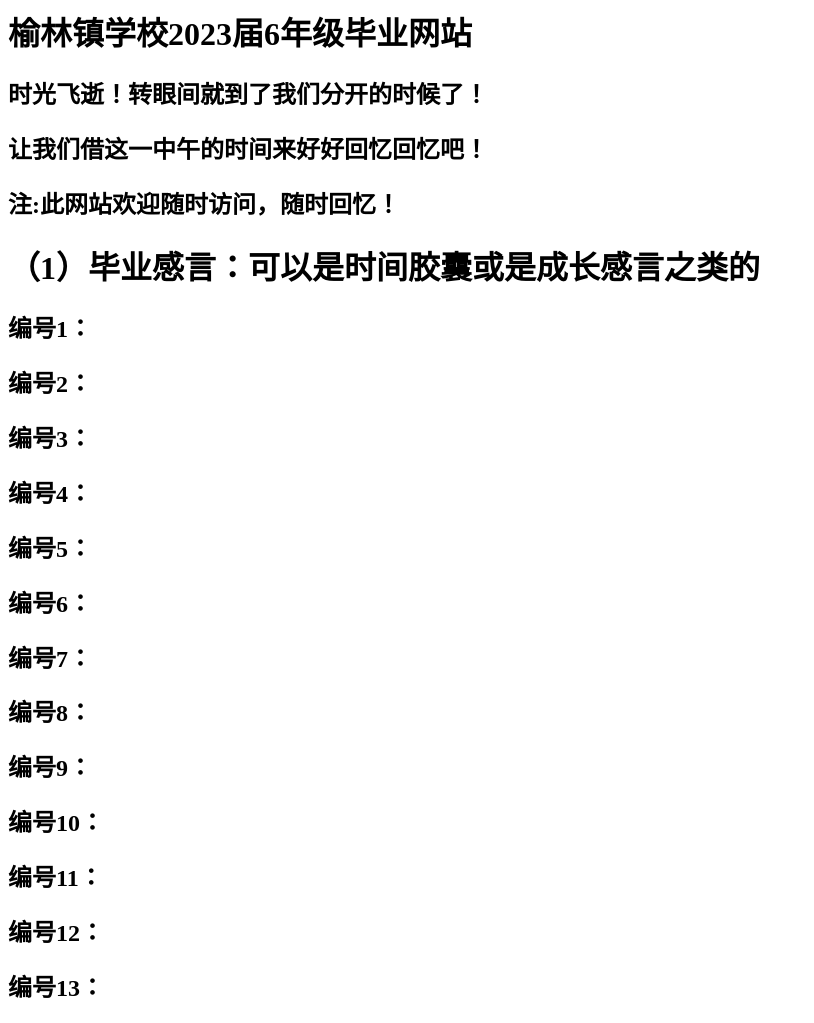
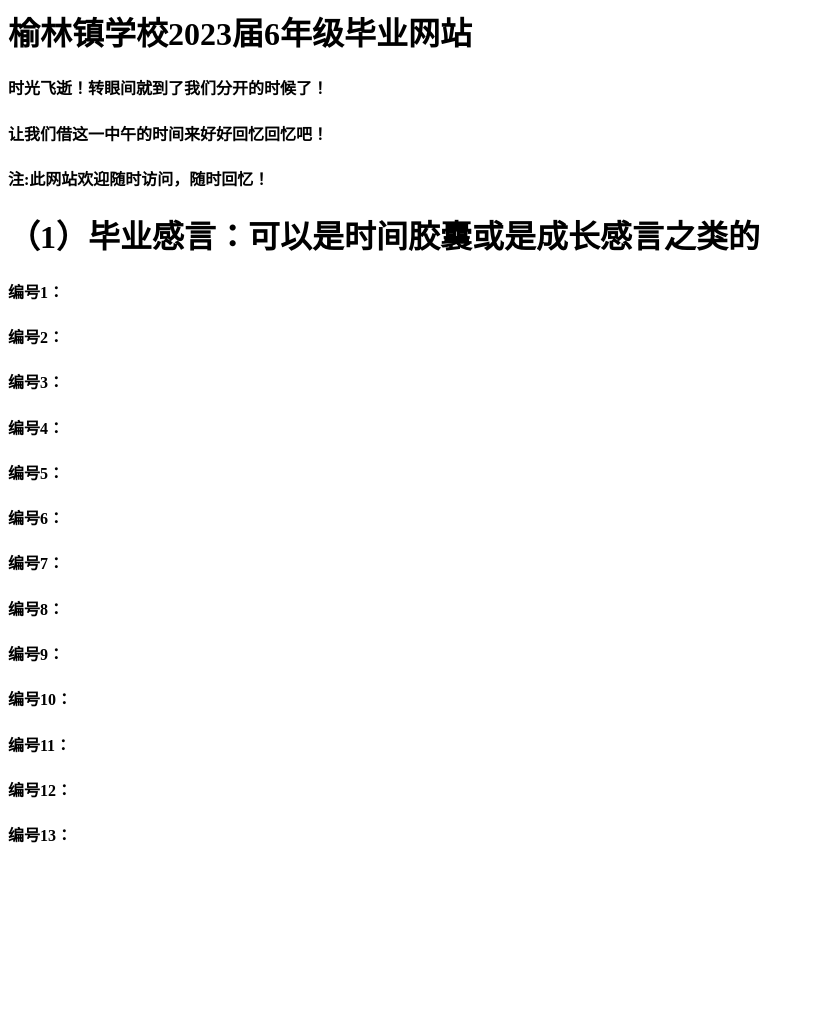
Before and after one commit to yulin2362/yulin2362.github.io, a plain HTML site: page index.html in a window 1280 px wide. Shown: the whole page, without its empty margins (0-814 px from the left). After the commit the page ends 867 px from the top, so only its background shows below. Drawn offline with Linux system fonts and the light colour scheme.

Commit message:
Update index.html

```diff
--- a/index.html
+++ b/index.html
@@ -1,19 +1,19 @@
 <h1>榆林镇学校2023届6年级毕业网站</h1>
-<h2>时光飞逝！转眼间就到了我们分开的时候了！</h2>
-<h2>让我们借这一中午的时间来好好回忆回忆吧！</h2>
-<h2>注:此网站欢迎随时访问，随时回忆！</h2>
+<h4>时光飞逝！转眼间就到了我们分开的时候了！</h4>
+<h4>让我们借这一中午的时间来好好回忆回忆吧！</h4>
+<h4>注:此网站欢迎随时访问，随时回忆！</h4>
 
 <h1>（1）毕业感言：可以是时间胶囊或是成长感言之类的</h1>
-<h2>编号1：</h2>
-<h2>编号2：</h2>
-<h2>编号3：</h2>
-<h2>编号4：</h2>
-<h2>编号5：</h2>
-<h2>编号6：</h2>
-<h2>编号7：</h2>
-<h2>编号8：</h2>
-<h2>编号9：</h2>
-<h2>编号10：</h2>
-<h2>编号11：</h2>
-<h2>编号12：</h2>
-<h2>编号13：</h2>
+<h4>编号1：</h4>
+<h4>编号2：</h4>
+<h4>编号3：</h4>
+<h4>编号4：</h4>
+<h4>编号5：</h4>
+<h4>编号6：</h4>
+<h4>编号7：</h4>
+<h4>编号8：</h4>
+<h4>编号9：</h4>
+<h4>编号10：</h4>
+<h4>编号11：</h4>
+<h4>编号12：</h4>
+<h4>编号13：</h4>
```
